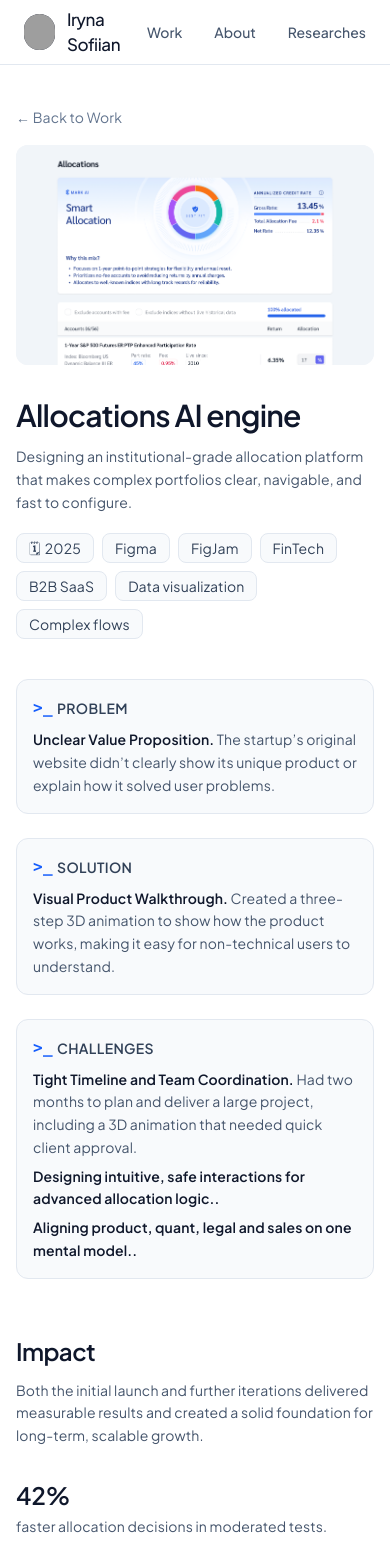
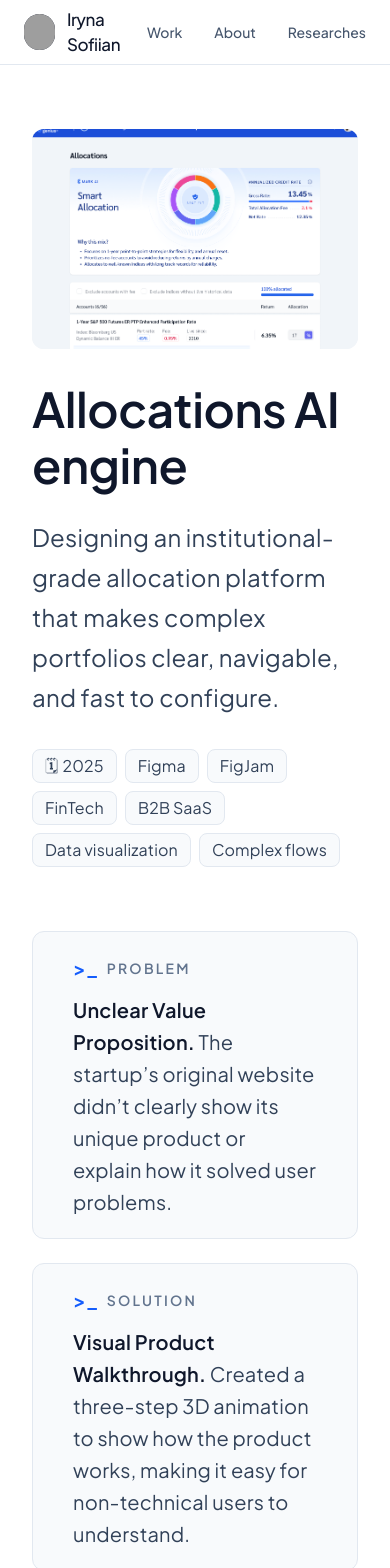
Before and after one commit to LiraCalifornia/iryna-portfolio, a Next.js app: page /work/allocations in a window 390 px wide. Shown: the top 1568 px of the page. Built offline with nearby package versions, Linux system fonts and the light colour scheme; grey boxes are pictures that could not be loaded.

Commit message:
product page text and responsive

```diff
--- a/src/app/work/[slug]/page.tsx
+++ b/src/app/work/[slug]/page.tsx
@@ -1,3 +1,4 @@
+// src/app/work/[slug]/page.tsx
 import Image from "next/image";
 import Link from "next/link";
 import { notFound } from "next/navigation";
@@ -120,44 +121,49 @@ export default function WorkDetailPage(props: PageProps) {
   } = project;
 
   const hasFullCase = Boolean(problem && solution);
-  const toolsTags = tools ? tools.split(",").map((t) => t.trim()).filter(Boolean) : [];
-  const keywordTags = keywords ? keywords.split(",").map((t) => t.trim()).filter(Boolean) : [];
+  const toolsTags = tools
+    ? tools.split(",").map((t) => t.trim()).filter(Boolean)
+    : [];
+  const keywordTags = keywords
+    ? keywords.split(",").map((t) => t.trim()).filter(Boolean)
+    : [];
 
   return (
     <main className="bg-white">
-      <div className="mx-auto max-w-5xl px-4 sm:px-6 lg:px-8 py-10 sm:py-14">
-        {/* Back link */}
-        <div className="mb-4">
-          <Link
-            href="/work"
-            className="inline-flex items-center text-sm text-slate-500 hover:text-slate-900 transition tracking-[0.01em]"
-          >
-            ← Back to Work
-          </Link>
-        </div>
-
+      {/* головний контентний контейнер */}
+      {/* px-8 = 32px на мобайлі, з sm і вище повертаємось до 0, щоб лишилась чиста колона 768px */}
+      <div className="mx-auto w-full max-w-[768px] px-8 sm:px-0 pt-16 pb-20">
         {/* Hero image */}
         {image && (
           <div className="relative w-full h-[220px] sm:h-[320px] md:h-[380px] rounded-xl overflow-hidden bg-slate-100">
-            <Image src={image} alt={title} fill className="object-cover" sizes="100vw" />
+            <Image
+              src={image}
+              alt={title}
+              fill
+              className="object-cover"
+              sizes="(max-width: 768px) 100vw, 768px"
+            />
           </div>
         )}
 
         {/* Header */}
         <header className="mt-8">
-          <h1 className="text-3xl sm:text-4xl md:text-5xl font-semibold tracking-tight text-slate-900">
+          {/* H2: 48/56 */}
+          <h1 className="text-[48px] leading-[56px] tracking-[-0.01em] font-semibold text-slate-900">
             {title}
           </h1>
+
+          {/* Subtitle 4: 24/40, відступ 24 */}
           {subtitle && (
-            <p className="mt-3 sm:mt-4 text-sm sm:text-base leading-relaxed text-slate-600 tracking-[0.01em] text-[14px]">
+            <p className="mt-6 text-[24px] leading-[40px] text-slate-700 tracking-[0.01em]">
               {subtitle}
             </p>
           )}
 
-          {/* Meta badges */}
-          <div className="mt-5 flex flex-wrap gap-2 text-sm">
+          {/* Meta badges: mt 32, text M 16/24 */}
+          <div className="mt-8 flex flex-wrap gap-2 text-[16px] leading-[24px]">
             {period && (
-              <span className="inline-flex items-center gap-1 rounded-lg border border-slate-200 bg-slate-50 px-3 py-1 text-slate-700 tracking-[0.01em] text-[14px]">
+              <span className="inline-flex items-center gap-1 rounded-lg border border-slate-200 bg-slate-50 px-3 py-1 text-slate-700 tracking-[0.01em]">
                 <span>🗓</span>
                 {period}
               </span>
@@ -166,7 +172,7 @@ export default function WorkDetailPage(props: PageProps) {
             {toolsTags.map((tag, index) => (
               <span
                 key={`tool-${index}`}
-                className="inline-flex items-center rounded-lg border border-slate-200 bg-slate-50 px-3 py-1 text-slate-700 tracking-[0.01em] text-[14px]"
+                className="inline-flex items-center rounded-lg border border-slate-200 bg-slate-50 px-3 py-1 text-slate-700 tracking-[0.01em]"
               >
                 {tag}
               </span>
@@ -175,7 +181,7 @@ export default function WorkDetailPage(props: PageProps) {
             {keywordTags.map((tag, index) => (
               <span
                 key={`kw-${index}`}
-                className="inline-flex items-center rounded-lg border border-slate-200 bg-slate-50 px-3 py-1 text-slate-700 tracking-[0.01em] text-[14px]"
+                className="inline-flex items-center rounded-lg border border-slate-200 bg-slate-50 px-3 py-1 text-slate-700 tracking-[0.01em]"
               >
                 {tag}
               </span>
@@ -186,53 +192,83 @@ export default function WorkDetailPage(props: PageProps) {
         {hasFullCase ? (
           <>
             {/* Problem / Solution / Challenges */}
-            <section className="mt-10 space-y-6 sm:space-y-7">
+            <section className="mt-16 space-y-6 sm:space-y-7">
               {/* Problem */}
               {problem && (
-                <div className="rounded-xl bg-slate-50 border border-slate-200 px-4 py-4 sm:px-6 sm:py-6">
-                  <h2 className="flex items-center gap-1 text-sm font-semibold uppercase tracking-wide text-slate-700">
-                    <span className="text-blue-600 text-base font-mono">{">_"}</span>
+                <div className="rounded-xl bg-slate-50 border border-slate-200 px-10 py-5 sm:px-10 sm:py-5">
+                  {/* >_ (L bold) + CUPS 14 */}
+                  <h2 className="flex items-center gap-2">
+                    <span className="text-[20px] leading-[32px] font-semibold text-blue-600">
+                      {">_"}
+                    </span>
+                    <span className="text-[14px] leading-[20px] font-semibold uppercase tracking-[0.16em] text-slate-500">
                       Problem
+                    </span>
                   </h2>
-                  <p className="mt-2 text-base leading-relaxed tracking-[0.01em] text-[14px]">
+
+                  {(() => {
+                    const { first, rest } = splitText(problem);
+                    return (
+                      <p className="mt-[10px] text-[20px] leading-[32px] tracking-[0.01em] text-slate-700">
                         <span className="font-semibold text-slate-900">
-                      {splitText(problem).first}.
+                          {first}.
                         </span>{" "}
-                    <span className="text-slate-600">{splitText(problem).rest}</span>
+                        {rest}
                       </p>
+                    );
+                  })()}
                 </div>
               )}
 
               {/* Solution */}
               {solution && (
-                <div className="rounded-xl bg-slate-50 border border-slate-200 px-4 py-4 sm:px-6 sm:py-6">
-                  <h2 className="flex items-center gap-1 text-sm font-semibold uppercase tracking-wide text-slate-700">
-                    <span className="text-blue-600 text-base font-mono">{">_"}</span>
+                <div className="rounded-xl bg-slate-50 border border-slate-200 px-10 py-5 sm:px-10 sm:py-5">
+                  <h2 className="flex items-center gap-2">
+                    <span className="text-[20px] leading-[32px] font-semibold text-blue-600">
+                      {">_"}
+                    </span>
+                    <span className="text-[14px] leading-[20px] font-semibold uppercase tracking-[0.16em] text-slate-500">
                       Solution
+                    </span>
                   </h2>
-                  <p className="mt-2 text-base leading-relaxed tracking-[0.01em] text-[14px]">
+
+                  {(() => {
+                    const { first, rest } = splitText(solution);
+                    return (
+                      <p className="mt-[10px] text-[20px] leading-[32px] tracking-[0.01em] text-slate-700">
                         <span className="font-semibold text-slate-900">
-                      {splitText(solution).first}.
+                          {first}.
                         </span>{" "}
-                    <span className="text-slate-600">{splitText(solution).rest}</span>
+                          {rest}
                       </p>
+                    );
+                  })()}
                 </div>
               )}
 
               {/* Challenges */}
               {challenges && challenges.length > 0 && (
-                <div className="rounded-xl bg-slate-50 border border-slate-200 px-4 py-4 sm:px-6 sm:py-6">
-                  <h2 className="flex items-center gap-1 text-sm font-semibold uppercase tracking-wide text-slate-700">
-                    <span className="text-blue-600 text-base font-mono">{">_"}</span>
+                <div className="rounded-xl bg-slate-50 border border-slate-200 px-10 py-5 sm:px-10 sm:py-5">
+                  <h2 className="flex items-center gap-2">
+                    <span className="text-[20px] leading-[32px] font-semibold text-blue-600">
+                      {">_"}
+                    </span>
+                    <span className="text-[14px] leading-[20px] font-semibold uppercase tracking-[0.16em] text-slate-500">
                       Challenges
+                    </span>
                   </h2>
-                  <ul className="mt-2 space-y-1.5 text-base leading-relaxed tracking-[0.01em] text-[14px]">
+
+                  <ul className="mt-[10px] space-y-3">
                     {challenges.map((item, index) => {
                       const { first, rest } = splitText(item);
                       return (
                         <li key={index}>
-                          <span className="font-semibold text-slate-900">{first}.</span>{" "}
-                          <span className="text-slate-600">{rest}</span>
+                          <p className="text-[20px] leading-[32px] tracking-[0.01em] text-slate-700">
+                            <span className="font-semibold text-slate-900">
+                              {first}.
+                            </span>{" "}
+                            {rest}
+                          </p>
                         </li>
                       );
                     })}
@@ -242,26 +278,31 @@ export default function WorkDetailPage(props: PageProps) {
             </section>
 
             {/* Impact */}
-            {impact && impact.length > 0 && (
-              <section className="mt-14 sm:mt-16">
-                <h2 className="text-2xl sm:text-3xl font-semibold tracking-tight text-slate-900">
+            <section className="mt-16">
+              {/* H5: 24/36 */}
+              <h2 className="text-[24px] leading-[36px] font-semibold tracking-tight text-slate-900">
                 Impact
               </h2>
-                <p className="mt-3 text-base leading-relaxed text-slate-600 tracking-[0.01em] text-[14px] max-w-3xl">
-                  Both the initial launch and further iterations delivered measurable
-                  results and created a solid foundation for long-term, scalable growth.
+
+              {/* text L custom: 20/36 */}
+              <p className="mt-3 text-[20px] leading-[36px] text-slate-600 tracking-[0.01em]">
+                Both the initial launch and further iterations delivered
+                measurable results and created a solid foundation for long-term,
+                scalable growth.
               </p>
 
               <div className="mt-8 grid gap-x-10 gap-y-8 sm:grid-cols-2 md:grid-cols-3">
-                  {impact.map((item, index) => {
+                {impact?.map((item, index) => {
                   const [stat, ...rest] = item.split(" ");
                   const label = rest.join(" ");
                   return (
-                      <div key={index} className="space-y-1">
-                        <div className="text-2xl sm:text-3xl font-semibold text-slate-900">
+                    <div key={index} className="space-y-1.5">
+                      {/* H4: 32/40 */}
+                      <div className="text-[32px] leading-[40px] font-semibold text-slate-900">
                         {stat}
                       </div>
-                        <p className="text-base leading-relaxed text-slate-600 tracking-[0.01em] text-[14px]">
+                      {/* text M: 16/24 */}
+                      <p className="text-[16px] leading-[24px] text-slate-600 tracking-[0.01em]">
                         {label}
                       </p>
                     </div>
@@ -269,14 +310,13 @@ export default function WorkDetailPage(props: PageProps) {
                 })}
               </div>
             </section>
-            )}
           </>
         ) : (
-          <section className="mt-10">
+          <section className="mt-16">
             <div className="rounded-xl bg-slate-50 border border-slate-200 px-4 py-5 sm:px-6 sm:py-7">
-              <p className="text-base leading-relaxed text-slate-600 tracking-[0.01em] text-[14px]">
-                Full case study for this project is coming soon. If you&apos;d like
-                details now, please{" "}
+              <p className="text-[16px] leading-[24px] text-slate-600 tracking-[0.01em]">
+                Full case study for this project is coming soon. If you&apos;d
+                like details now, please{" "}
                 <Link
                   href="/contact"
                   className="underline underline-offset-4 decoration-slate-400 hover:decoration-slate-900"
@@ -289,7 +329,8 @@ export default function WorkDetailPage(props: PageProps) {
           </section>
         )}
 
-        <footer className="mt-14 sm:mt-16 border-t border-slate-100 pt-5 text-[12px] text-slate-500 tracking-[0.01em]">
+        {/* Footer — text S 13/20, відступ 64 зверху */}
+        <footer className="mt-16 border-t border-slate-100 pt-5 text-[13px] leading-[20px] text-slate-500 tracking-[0.01em]">
           © 2015–2025 Iryna Sofiian
         </footer>
       </div>
```
Lines whose indentation alone changed are shown as unchanged.
